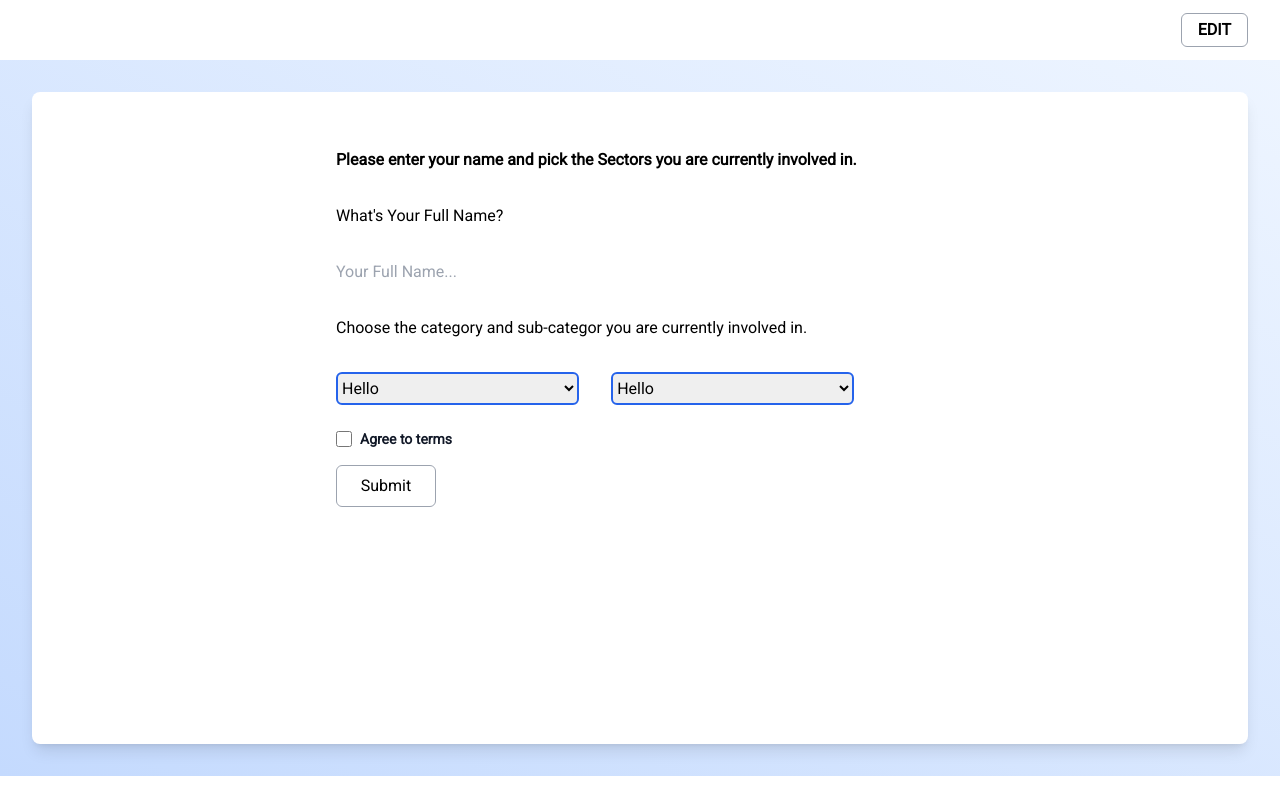
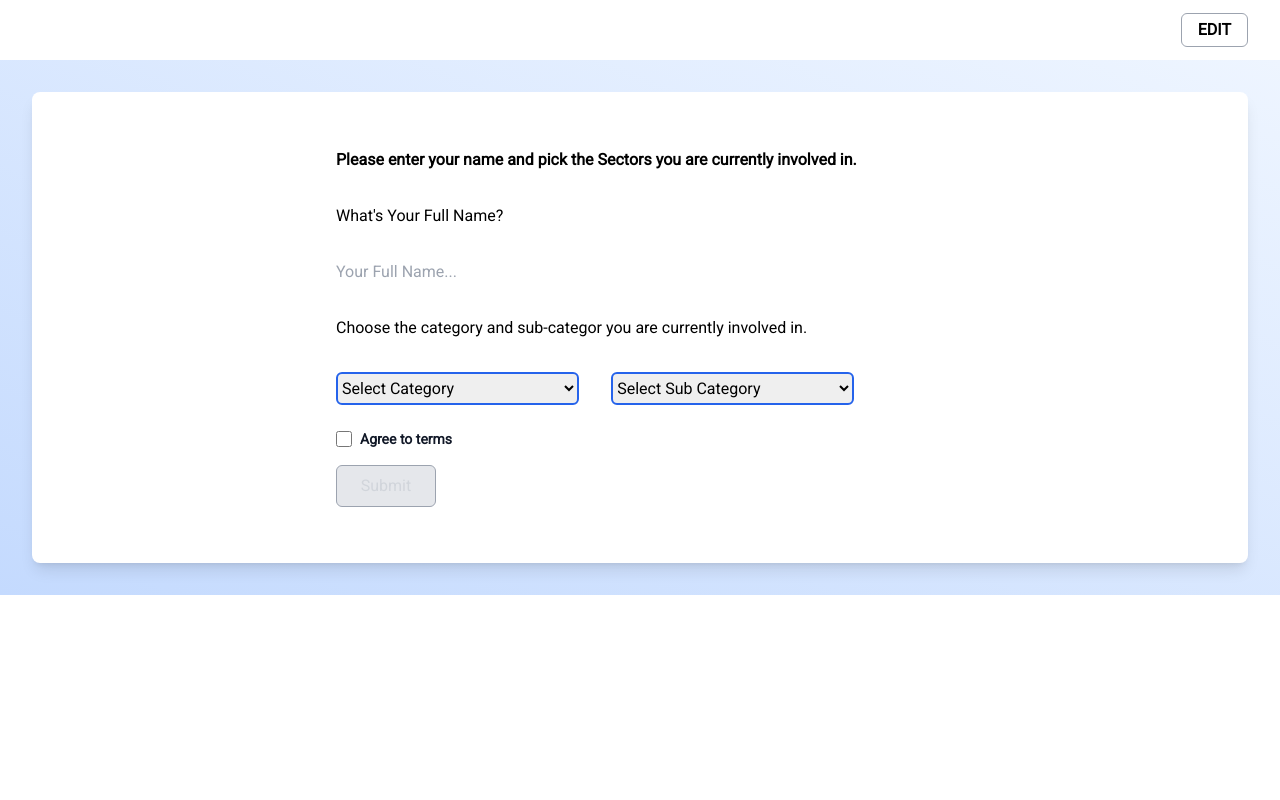
Before and after one commit to SaymanRabbi/job-task, a React (Vite) app: page / in a window 1280 px wide. Built offline with nearby package versions, Linux system fonts and the light colour scheme.

Commit message:
checkbox working

```diff
--- a/src/Components/AddDataForm.jsx
+++ b/src/Components/AddDataForm.jsx
@@ -1,11 +1,51 @@
-import React from 'react';
+import React, { useEffect, useState } from 'react';
+import Data from './Data';
 
 const AddDataForm = () => {
+    const [name,setName]=useState('Select Category');
+    const [value,setValue]=useState('Select Sub Category');
+    const [agree,setAgree]=useState(
+        name === 'Select Category' || value === 'Select Sub Category' ? false : true
+        );
+    const [checked,setChecked]=useState(false);
+    const HandelChange = (e) => {
+        setName(e.target.value);
+    }
+    const HandelValueChange = (e) => {
+        setValue(e.target.value);
+    }
+    const HandelAgree = () => {
+        setChecked(!checked);
+        if(name === 'Select Category' || value === 'Select Sub Category'){
+          return  setAgree(false);
+    }
+    setAgree(!agree);
+}
+    const HandelSubmit = (e) => {
+        e.preventDefault();
+    }
+    useEffect(()=>{
+        Data.map((item)=>{
+            if(item.name === name){
+                setValue(item.value[0]);
+            }
+        })
+
+            if((name === 'Select Category' || value === 'Select Sub Category') && (checked)){
+                return setAgree(false)
+            }
+            if((name !== 'Select Category' || value !== 'Select Sub Category') && (checked)){
+                return setAgree(true)
+            }
+
+    },[name,value])
     return (
         <div className='w-[100%] bg-gradient-to-tr from-[#C4DAFE] to-[#EEF5FF]'>
             <div className='px-8 py-8'>
-            <div className='w-[100%] h-[calc(89vh-60px)] bg-white rounded-lg shadow-lg'>
-                    <form className=' w-[50%] mx-auto py-14'>
+            <div className='w-[100%]  bg-white rounded-lg shadow-lg'>
+                    <form className=' md:w-[50%] w-[100%] mx-auto py-14 px-4 md:px-0'
+                    onSubmit={HandelSubmit}
+                    >
                         {/* --------form title-------- */}
                         <h2 className=' font-[600]'>Please enter your name and pick the Sectors you are currently involved in.</h2>
                         {/* --------form title-------- */}
@@ -19,22 +59,51 @@ const AddDataForm = () => {
                          <div className='mt-8'>
                             <label className=' block font-[450]'>Choose the category and sub-categor you are currently involved in.</label>
                             <div className=' flex mt-8 gap-8'>
-                                 <select  className=' w-[40%] py-1 outline-none border-2 border-blue-600 rounded-md'>
-                                    <option value="">Hello</option>
+                                 <select  className=' md:w-[40%] w-[50%] py-1 outline-none border-2 border-blue-600 rounded-md'
+                                 onChange={HandelChange}
+                                 defaultValue={name}
+                                 >
+                                    {
+                                        Data.map((item,index)=>{
+                                            return(
+                                                <option  key={index} value={item.name}
+
+                                                >{item.name}</option>
+                                            )
+                                        })
+                                    }
                                  </select>
-                                 <select  className='w-[40%] py-1 outline-none border-2 border-blue-600 rounded-md'>
-                                    <option value="">Hello</option>
+                                 <select  className='md:w-[40%] w-[50%] py-1 outline-none border-2 border-blue-600 rounded-md'
+                                  onChange={HandelValueChange}
+                                    defaultValue={value}
+                                 >
+                                    {
+                                        Data.map((item)=>{
+                                            return (
+                                                item.name === name && item.value.map((item,index)=>{
+                                                    return(
+                                                        <option key={index} value={item}>{item}</option>
+                                                    )
+                                                })
+                                            )
+                                        })
+                                    }
                                  </select>
                             </div>
                          </div>
                         {/* --------Input for select ocopotion------ */}
-                         <div class="flex items-center mb-4 mt-6">
-                        <input id="checkbox" type="checkbox" value="" class="w-4 h-4 text-blue-600 bg-gray-100 border-gray-300 rounded focus:ring-blue-500  focus:ring-2 dark:bg-gray-700 "/>
-                        <label for="checkbox" class="ml-2 text-sm font-[600] text-gray-900 ">Agree to terms</label>
+                         <div className="flex items-center mb-4 mt-6">
+                        <input id="checkbox" type="checkbox" value="" className="w-4 h-4 text-blue-600 bg-gray-100 border-gray-300 rounded focus:ring-blue-500  focus:ring-2 dark:bg-gray-700 "
+                         onClick={(e)=>HandelAgree(e)}
+                        />
+                        <label htmlFor="checkbox" className="ml-2 text-sm font-[600] text-gray-900 ">Agree to terms</label>
                         </div>
                         {/* ------save button------ */}
                         <div className=' relative z-[1] overflow-hidden w-[100px] text-center'>
-                            <button className='py-2 rounded-md button border border-gray-400 w-full hover:text-white'>Submit</button>
+                            <button className={`py-2 rounded-md  border border-gray-400 w-full  ${agree?"button hover:text-white":" bg-gray-200 text-gray-300"}`}
+                            disabled={!agree}
+                            type='submit'
+                            >Submit</button>
                         </div>
                         {/* ------save button------ */}
                     </form>
--- /dev/null
+++ b/src/Components/Data.js
@@ -0,0 +1,33 @@
+const Data = [
+    {
+        id: 0,
+        name: "Select Category",
+        value: [
+            "Select Sub Category"
+        ]
+    },
+     {
+            id: 1,
+            name: "Manufacturing",
+            value:[
+                "Construction & Engineering",
+                "Electronics & Electricals",
+                "Food & Beverages",
+                "Healthcare & Pharmaceuticals",
+                "Industrial Machinery",
+                "Metals & Mining",
+            ]
+     },{
+            id: 2,
+            name: "Furniture",
+            value:[
+                "Bathroom Furniture",
+                "Bedroom Furniture",
+                "Children Furniture",
+                "Commercial Furniture",
+                "Dining Room Furniture",
+            ]
+     }
+]
+
+export default Data;
```
